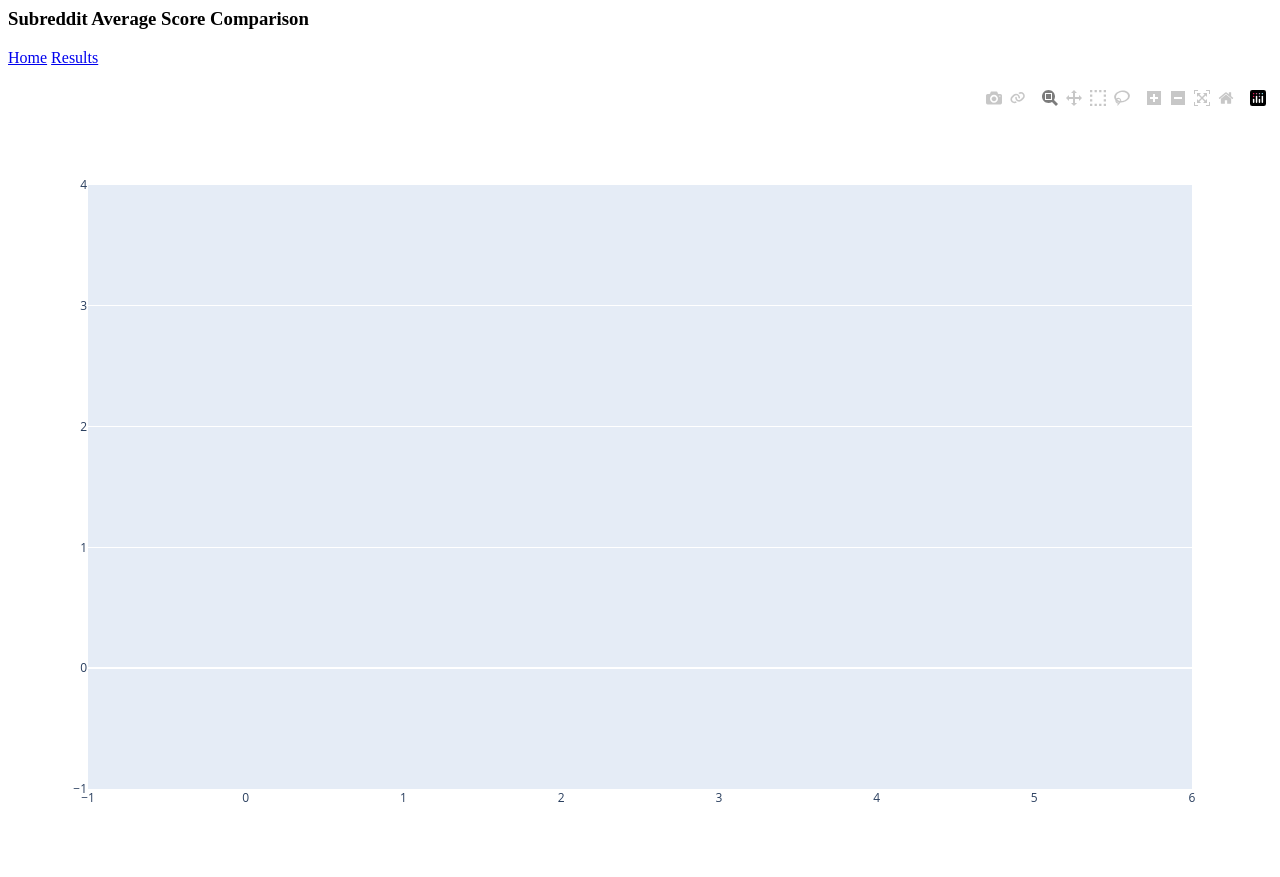
After one commit to TheAdamWeber/SI206-FinalProject, a Flask app: page /results_subreddits in a window 1280 px wide. The commit adds this page. Run offline with Flask 2, Linux system fonts and the light colour scheme; data that the repository does not hold is empty.

Commit message:
UI improvements and oauth interface

```diff
--- a/app.py
+++ b/app.py
@@ -2,23 +2,17 @@ from flask import Flask, render_template, request, Markup
 import model
 import praw
 from plotly.offline import plot
-from plotly.graph_objs import Scatter
+from plotly.graph_objs import Scatter, Bar
 
 app = Flask(__name__)
 
 @app.route('/')
 def index():
-    return '''
-        <h1>reddit Frontpage Scraper</h1>
-        <ul>
-            <li><a href="/validate">Validate redit</li>
-            <li><a href="/retrieve_data">Start Scraping</li>
-        </ul>
-    '''
+    return render_template("index.html", authurl = model.reddit.auth.url(['identity'],'...','permanent'))
 
 @app.route('/validate')
 def validate():
-    return
+    return '-'
 
 @app.route('/retrieve_data', methods=['GET','POST'])
 def retrieve_data():
@@ -27,9 +21,11 @@ def retrieve_data():
 @app.route('/results', methods=['GET','POST'])
 def results():
     if request.method == 'POST':
-        use_cache = bool(request.form['getdata'])
-        model.retrieve_data(use_cache, 100)
-        model.populate_reddit_data('cache.txt')
+        use_cache = bool(int(request.form['getdata']))
+        number_posts = int(request.form['numberposts'])
+        print(number_posts)
+        model.retrieve_data(use_cache, number_posts)
+        model.populate_reddit_data(model.reddit_cache)
     return render_template("results.html")
 
 @app.route('/results_reddit_table')
@@ -61,14 +57,11 @@ def results_tweets_graph():
     twitter_data = []
     if request.method == 'POST':
         post_number = int(request.form['postnumber']) - 1
-        print(post_number)
         r_data = model.get_reddit_data()
         reddit_data = r_data[post_number]
         reddit_id = reddit_data[0]
         reddit_title = reddit_data[1]
 
-        print(reddit_id)
-        print(reddit_title)
 
         model.populate_tweets_for_post(reddit_title, reddit_id)
 
@@ -78,6 +71,23 @@ def results_tweets_graph():
 
     return render_template('results_tweets_graph.html',twitterdata=twitter_data)
 
+@app.route('/results_subreddits')
+def results_subreddits():
+
+    data = model.get_reddit_data("subreddit")
+    subreddit = []
+    score = []
+    for d in data:
+        subreddit.append(d[0])
+        score.append(d[1])
+    sorted_subreddit = [subreddit for _, subreddit in sorted(zip(score,subreddit), reverse=True)]
+    sorted_score = sorted(score, reverse=True)
+
+    plot_div = plot([Bar(x=sorted_subreddit, y=sorted_score)], output_type='div')
+
+    return render_template('results_subreddits.html',bar_graph=Markup(plot_div))
+
+
 if __name__ == '__main__':
     model.init_dbs()
     app.run(debug=True)
--- a/model.py
+++ b/model.py
@@ -9,7 +9,6 @@ from requests_oauthlib import OAuth1
 
 client_id = secret_data.CLIENT_ID
 client_secret = secret_data.CLIENT_SECRET
-redirect_uri = secret_data.REDIRECT_URI
 user_agent = secret_data.USER_AGENT
 
 consumer_key = secret_data.TWITTER_CONSUMER_KEY
@@ -21,7 +20,8 @@ access_secret = secret_data.TWITTER_ACCESS_SECRET
 REDDIT_DB = 'reddit.db'
 
 
-reddit = praw.Reddit(client_id=client_id,client_secret=client_secret,redirect_uri=redirect_uri,user_agent=user_agent)
+reddit = praw.Reddit(client_id=client_id,client_secret=client_secret,redirect_uri="http://localhost:5000",user_agent=user_agent)
+reddit_cache = 'reddit_cache.json'
 #auth = OAuth1(client_id,client_secret,redirect_uri,user_agent)
 #test = requests.get(reddit.auth.url(['identity'], '...', 'permanent')).text
 
@@ -149,7 +149,7 @@ def get_tweet_data(post_id):
 
 def retrieve_data(cache,limit):
 
-    subreddit = reddit.front.hot()
+    subreddit = reddit.front.hot(limit=limit)
 
     lis = []
 
@@ -171,7 +171,10 @@ def retrieve_data(cache,limit):
             lis.append(data)
             i += 1
 
-        with open('cache.txt', 'w') as outfile:
+        print("Limit: " + str(limit))
+
+
+        with open(reddit_cache, 'w') as outfile:
             json.dump(lis, outfile, indent=4)
 
 def init_dbs():
@@ -262,6 +265,9 @@ def get_reddit_data(sort="score"):
         '''
     elif sort == "subreddit":
         query = '''
+            SELECT Subreddit, AVG(Score)
+            FROM Posts
+            GROUP BY Subreddit
         '''
     cur.execute(query)
     data = cur.fetchall()
@@ -270,5 +276,3 @@ def get_reddit_data(sort="score"):
     return data
 
 init_dbs()
-retrieve_data(False,100)
-populate_reddit_data('cache.txt')
--- /dev/null
+++ b/templates/index.html
@@ -0,0 +1,4 @@
+<h1>reddit Frontpage Scraper</h1>         <ul>
+    <li><a href="{{authurl}}">Validate redit</li>
+    <li><a href="/retrieve_data">Start Scraping</li>
+</ul>
--- /dev/null
+++ b/templates/results_subreddits.html
@@ -0,0 +1,7 @@
+<h3> Subreddit Average Score Comparison </h3>
+<a href="/">Home</a>
+<a href="/results">Results</a>
+<br/>
+<br/>
+
+{{bar_graph}}
```
Also changed, not shown: templates/results_tweets.html (+8 -9 lines), templates/retrieve_data.html (+16 -2 lines).
